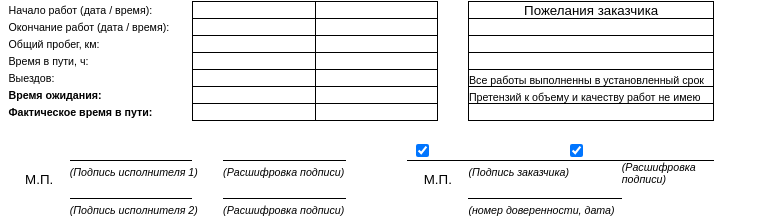
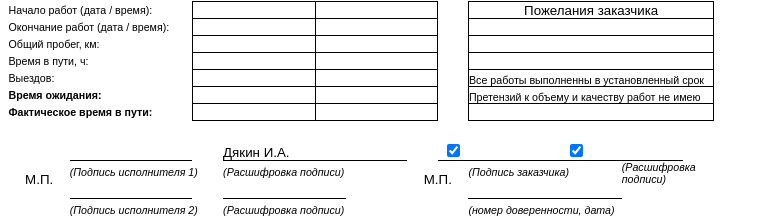
Before and after one commit to iigor93/service_studio_new, a Flask app: template application/views/templates/complaint/new2.htm in a window 1280 px wide. Shown: the part 1676-1900 px from the top of the page, without its empty margins (0-768 px from the left). Run offline with Flask 2, Linux system fonts and the light colour scheme; the template is opened without the code that fills it: most values are stand-ins (such as "Sample title", 1, 10 or a date in 2020).

Commit message:
name in docs

```diff
--- a/application/views/templates/base.html
+++ b/application/views/templates/base.html
@@ -7,7 +7,7 @@
 <script src="{{ url_for('complaint.static', filename='complaint/js/jquery-3.6.1.min.js/') }}"></script>
 <script src="{{ url_for('complaint.static', filename='complaint/js/jquery-ui.min.js/') }}"></script>
 
-  <div align="right" style="font-family:courier;">Система регистрации рекламаций v3.3.3 Jino
+  <div align="right" style="font-family:courier;">Система регистрации рекламаций v3.3.4 Jino
 <font color="blue">User: {{user_name | capitalize}} <a href="{{url_for('login_logout.logout')}}">LOGOUT</a></font>
 </div>
  </head>
--- a/application/views/templates/complaint/new2.htm
+++ b/application/views/templates/complaint/new2.htm
@@ -943,14 +943,26 @@ xmlns="http://www.w3.org/TR/REC-html40">
   <td height=21 colspan=24 style='height:15.75pt;mso-ignore:colspan'></td>
  </tr>
  <tr height=17 style='height:12.75pt'>
-  <td height=17 colspan=13 style='height:12.75pt;mso-ignore:colspan'></td>
+
+  <td height=17 colspan=1 style='height:12.75pt;mso-ignore:colspan'></td>
+  <td height=17 colspan=1 style='height:12.75pt;mso-ignore:colspan'></td>
+  <td class=xl71>&nbsp;</td>
+  <td class=xl71>&nbsp;</td>
+  <td class=xl71>&nbsp;</td>
+  <td class=xl71>&nbsp;</td>
+  <td height=17 colspan=1 style='height:12.75pt;mso-ignore:colspan'></td>
+  <td class=xl71>Дякин И.А.</td>
+  <td class=xl71>&nbsp;</td>
+  <td class=xl71>&nbsp;</td>
+  <td class=xl71>&nbsp;</td>
+  <td class=xl71>&nbsp;</td>
+  <td class=xl71>&nbsp;</td>
+  <td height=17 colspan=1 style='height:12.75pt;mso-ignore:colspan'></td>
   <td class=xl71 align=center><input type="checkbox" checked></td>
   <td class=xl71>&nbsp;</td>
   <td class=xl71>&nbsp;</td>
   <td class=xl71>&nbsp;</td>
-  <td class=xl71>&nbsp;</td>
   <td class=xl71 align=center><input type="checkbox" checked></td>
-  <td class=xl71>&nbsp;</td>
   <td class=xl71>&nbsp;</td>
   <td class=xl71>&nbsp;</td>
   <td class=xl71>&nbsp;</td>
```
Also changed, not shown: README.md.
